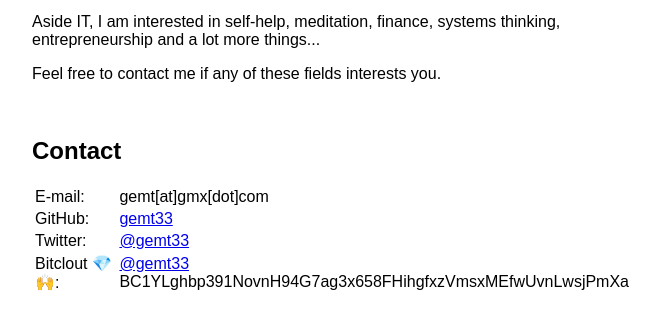
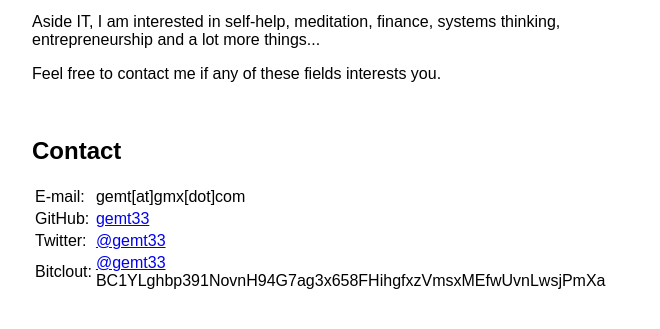
Before and after one commit to gemt33/gemt33.github.io, a plain HTML site: page index.html in a window 1280 px wide. Shown: the part 101-430 px from the top of the page, without its empty margins (308-968 px from the left). Drawn offline with Linux system fonts and the light colour scheme.

Commit message:
Update index.html

```diff
--- a/index.html
+++ b/index.html
@@ -57,7 +57,7 @@
     <td><a href="https://twitter.com/gemt33" target="_blank" rel="noopener noreferrer">@gemt33</a></td>
   </tr>
   <tr>
-    <td>Bitclout 💎🙌:</td>
+    <td>Bitclout:</td>
     <td><a href="https://bitclout.com/u/gemt33" target="_blank" rel="noopener noreferrer">@gemt33</a><br>    BC1YLghbp391NovnH94G7ag3x658FHihgfxzVmsxMEfwUvnLwsjPmXa
 </td>
   </tr>
```
